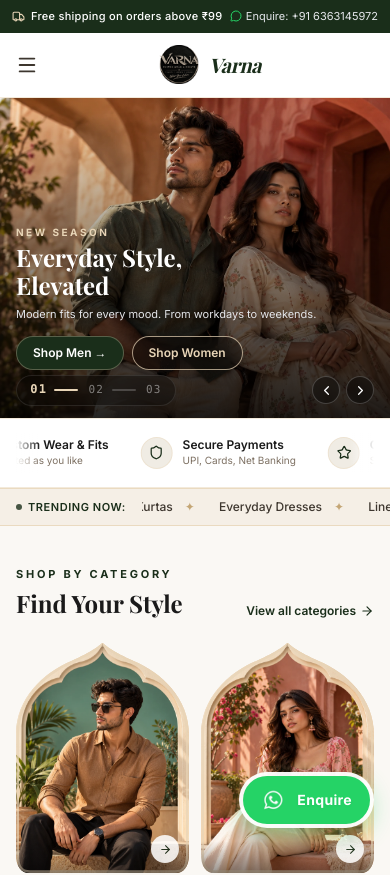
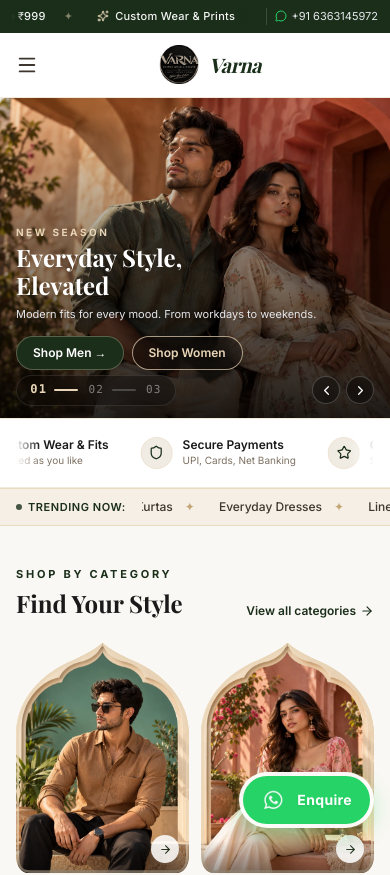
Before and after one commit to hmcommits/varna-one, a Next.js app: page / in a window 390 px wide. Shown: the top 875 px of the page. Built offline with nearby package versions, Linux system fonts and the light colour scheme; a web font is replaced by a local one.

Commit message:
feat: make top bar announcement marquee on mobile devices to prevent truncation

```diff
--- a/src/app/globals.css
+++ b/src/app/globals.css
@@ -75,6 +75,23 @@ body {
   animation-play-state: paused;
 }
 
+/* TopBar announcement marquee animation for mobile */
+@keyframes topbarMarquee {
+  0% { transform: translateX(0); }
+  100% { transform: translateX(-50%); }
+}
+
+.topbar-marquee {
+  display: flex;
+  width: max-content;
+  animation: topbarMarquee 20s linear infinite;
+}
+
+.topbar-marquee:hover,
+.topbar-marquee:active {
+  animation-play-state: paused;
+}
+
 /* Authentic Indian Mughal Pointed Arch Clip Path */
 .mughal-arch-clip {
   clip-path: url(#mughal-arch-shape);
--- a/src/components/layout/TopBar.tsx
+++ b/src/components/layout/TopBar.tsx
@@ -4,17 +4,44 @@ import { Truck, Sparkles, MessageCircle } from 'lucide-react'
 const WHATSAPP_URL =
   "https://wa.me/916363145972?text=Hi%20Varna!%20I'm%20interested%20in%20your%20styles%20and%20would%20like%20to%20place%20an%20enquiry."
 
+const topBarMessages = [
+  { icon: Truck, text: 'Free shipping on orders above ₹999' },
+  { icon: Sparkles, text: 'Custom Wear & Prints' },
+  { icon: null, text: 'Wear Your Colors' },
+]
+
 export default function TopBar() {
   return (
-    <div className="bg-[#1a2e1a] text-white text-[11px] md:text-xs py-2 px-3 md:px-4">
+    <div className="bg-[#1a2e1a] text-white text-[11px] md:text-xs py-2 px-3 md:px-4 overflow-hidden select-none">
       <div className="max-w-7xl mx-auto flex items-center justify-between gap-2">
-        <div className="flex items-center gap-3 sm:gap-5 overflow-hidden whitespace-nowrap">
+        {/* Mobile View (< sm): continuous smooth marquee so no text is ever clipped on narrow screens */}
+        <div className="sm:hidden flex-1 overflow-hidden relative mr-2">
+          {/* Subtle edge gradient masks for smooth entry and exit */}
+          <div className="pointer-events-none absolute inset-y-0 left-0 w-3 bg-gradient-to-r from-[#1a2e1a] to-transparent z-10" />
+          <div className="pointer-events-none absolute inset-y-0 right-0 w-3 bg-gradient-to-l from-[#1a2e1a] to-transparent z-10" />
+
+          <div className="topbar-marquee">
+            {[...topBarMessages, ...topBarMessages].map((item, idx) => (
+              <span
+                key={idx}
+                className="inline-flex items-center gap-1.5 font-medium tracking-wide mx-3 text-white/95 whitespace-nowrap"
+              >
+                {item.icon && <item.icon size={12} className="text-[#e8d5b7] flex-shrink-0" />}
+                <span>{item.text}</span>
+                <span className="text-[#e8d5b7]/50 ml-3">✦</span>
+              </span>
+            ))}
+          </div>
+        </div>
+
+        {/* Desktop View (sm: and up): pristine static row */}
+        <div className="hidden sm:flex items-center gap-3 sm:gap-5 overflow-hidden whitespace-nowrap">
           <span className="flex items-center gap-1.5 font-medium tracking-wide">
             <Truck size={13} className="text-[#e8d5b7] flex-shrink-0" />
             Free shipping on orders above ₹999
           </span>
-          <span className="hidden sm:inline text-white/30">|</span>
-          <span className="hidden sm:flex items-center gap-1.5 text-gray-200">
+          <span className="text-white/30">|</span>
+          <span className="flex items-center gap-1.5 text-gray-200">
             <Sparkles size={12} className="text-[#e8d5b7] flex-shrink-0" />
             Custom Wear &amp; Prints
           </span>
@@ -23,15 +50,18 @@ export default function TopBar() {
             Wear Your Colors
           </span>
         </div>
-        <div className="flex items-center gap-2 sm:gap-3 text-gray-300 flex-shrink-0 text-[11px]">
+
+        {/* Right Contact Enquiry Link */}
+        <div className="flex items-center gap-1.5 sm:gap-3 text-gray-300 flex-shrink-0 text-[11px] pl-2 border-l border-white/15">
           <a
             href={WHATSAPP_URL}
             target="_blank"
             rel="noopener noreferrer"
             className="flex items-center gap-1 hover:text-[#25D366] text-gray-200 transition-colors cursor-pointer"
           >
-            <MessageCircle size={12} className="text-[#25D366]" />
-            <span>Enquire: +91 6363145972</span>
+            <MessageCircle size={12} className="text-[#25D366] flex-shrink-0" />
+            <span className="hidden xs:inline">Enquire: </span>
+            <span>+91 6363145972</span>
           </a>
         </div>
       </div>
```
